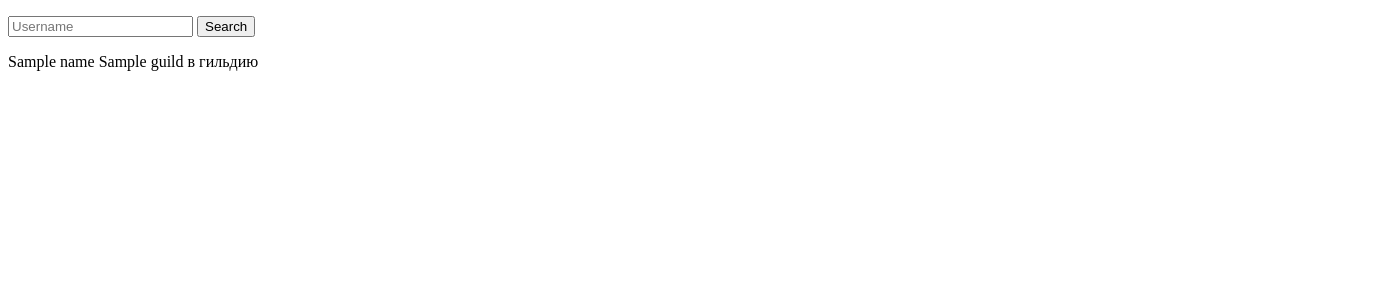
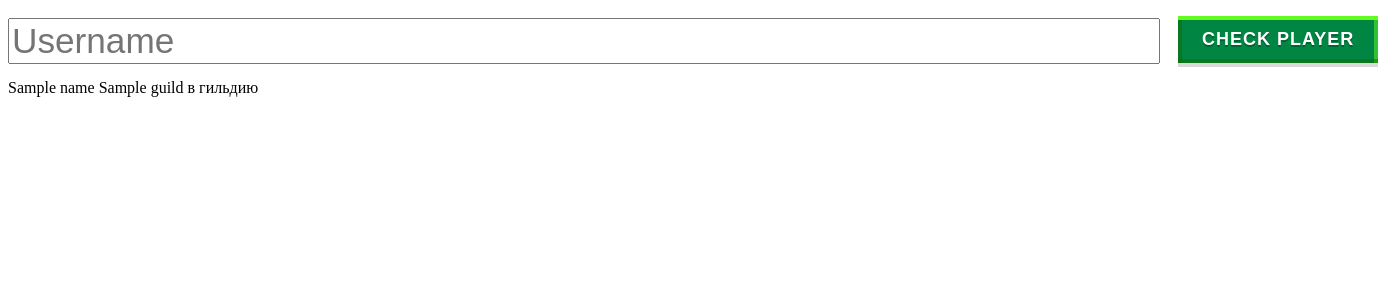
Before and after one commit to Georglider/MLApplySite, a Flask app: template templates/main.html in a window 1400 px wide. Shown: the top 300 px of the page. Run offline with Flask 2, Linux system fonts and the light colour scheme; the template is opened without the code that fills it: most values are stand-ins (such as "Sample title", 1, 10 or a date in 2020).

```diff
--- a/app.py
+++ b/app.py
@@ -1,4 +1,9 @@
+import sqlite3
+
+from loguru import logger
+
 from mlapplysite import app
+
 
 if __name__ == '__main__':
     app.run()
--- a/mlapplysite/blueprints/main/mainpage.py
+++ b/mlapplysite/blueprints/main/mainpage.py
@@ -1,6 +1,5 @@
 import math
 import time
-
 from mlapplysite.blueprints.main import main
 from flask import render_template
 import requests
@@ -140,7 +139,7 @@ def mainpage():
                 else:
                     da = "Не подходит"
             except:
-                logger.debug('Error in data')
+                logger.error('Error in data')
         except:
             logger.error('Error POST method')
 
--- a/mlapplysite/blueprints/oauth2/oauth.py
+++ b/mlapplysite/blueprints/oauth2/oauth.py
@@ -5,7 +5,7 @@ class Oauth:
     client_id = "912063533083160607"
     client_secret = "7a6XgDsmdFEdX3hjgKFhCkP42Uhgg0RS"
     redirect_uri = "http://127.0.0.1:5000/login"
-    scope = "identify%20email"
+    scope = "identify"
     discord_login_url = f"https://discord.com/api/oauth2/authorize?client_id={client_id}&redirect_uri={redirect_uri}&response_type=code&scope={scope}"
     discord_token_url = "https://discord.com/api/oauth2/token"
     discord_api_url = "https://discord.com/api"
--- /dev/null
+++ b/static/style.css
@@ -0,0 +1,85 @@
+@import url('https://fonts.googleapis.com/css2?family=Josefin+Sans&display=swap');
+@import url('https://fonts.googleapis.com/css2?family=Exo+2:wght@300&display=swap');
+
+
+root{
+    margin: 0;
+    padding: 0;
+    font-family: 'Exo 2', sans-serif;
+}
+.input{
+      position: absolute;
+  width: 32.5em;
+  font-size: 2.2em;
+  top: 18px;
+}
+
+
+.button{
+ padding: 10px 40px;
+ font-size: 18px;
+ background-color: #008542;
+ color: #fff;
+ text-shadow: 0 2px 0 rgb(0 0 0 / 25%);
+ display: inline-flex;
+ align-items: center;
+ justify-content: center;
+ position: relative;
+ left: 65em;
+ border: 0;
+ z-index: 1;
+ user-select: none;
+ cursor: pointer;
+ text-transform: uppercase;
+ letter-spacing: 1px;
+ white-space: unset;
+ padding: .8rem 1.5rem;
+ text-decoration: none;
+ font-weight: 900;
+ transition: all 0.7s cubic-bezier(0,.8,.26,.99);
+
+}
+
+.button:before {
+ position: absolute;
+ pointer-events: none;
+ top: 0;
+ left: 0;
+ display: block;
+ width: 100%;
+ height: 100%;
+ content: '';
+ transition: .7s cubic-bezier(0,.8,.26,.99);
+ z-index: -1;
+ background-color: #008542!important;
+ box-shadow: 0 -4px rgb(21 108 0 / 50%) inset, 0 4px rgb(100 253 31 / 99%) inset, -4px 0 rgb(100 253 31 / 50%) inset, 4px 0 rgb(21 108 0 / 50%) inset;
+}
+
+.button:after {
+ position: absolute;
+ pointer-events: none;
+ top: 0;
+ left: 0;
+ display: block;
+ width: 100%;
+ height: 100%;
+ content: '';
+ box-shadow: 0 4px 0 0 rgb(0 0 0 / 15%);
+ transition: .7s cubic-bezier(0,.8,.26,.99);
+}
+
+.button:hover:before {
+ box-shadow: 0 -4px rgb(0 0 0 / 50%) inset, 0 4px rgb(255 255 255 / 20%) inset, -4px 0 rgb(255 255 255 / 20%) inset, 4px 0 rgb(0 0 0 / 50%) inset;
+}
+
+.button:hover:after {
+ box-shadow: 0 4px 0 0 rgb(0 0 0 / 15%);
+}
+
+.button:active {
+ transform: translateY(4px);
+}
+
+.button:active:after {
+ box-shadow: 0 0px 0 0 rgb(0 0 0 / 15%);
+}
--- a/templates/main.html
+++ b/templates/main.html
@@ -3,6 +3,8 @@
 <head>
     <meta charset="UTF-8">
     <title>Title</title>
+
+    <link rel="stylesheet" href="../static/style.css">
 </head>
 <body>
     <div class="wrapper">
@@ -12,7 +14,7 @@
                         <label>
                             <input class="input" type="text" name="username" placeholder="Username">
                         </label>
-                        <button type="submit" class="btn btn-primary submit-button-da">Search</button>
+                        <button type="submit" class="button">Check Player</button>
                     </p>
     </form>
         {% if name and guild%}
```
Also changed, not shown: bot.py (deleted, +0 -13 lines), mlapplysite/blueprints/oauth2/login.py (+19 -3 lines).
